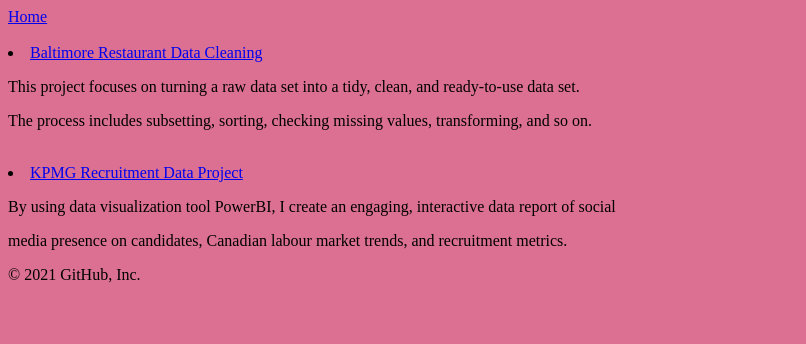
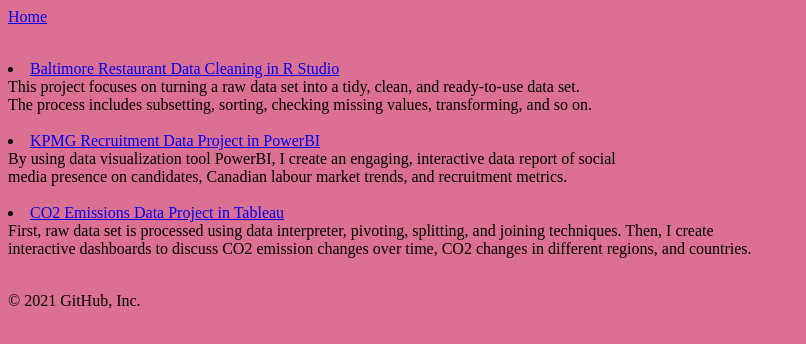
Before and after one commit to queen-alice/queen-alice.github.io, a plain HTML site: page Mini Data Projects/index.html in a window 1280 px wide. Shown: the whole page, without its empty margins (0-806 px from the left). Drawn offline with Linux system fonts and the light colour scheme.

Commit message:
Update index.html

```diff
--- a/Mini Data Projects/index.html
+++ b/Mini Data Projects/index.html
@@ -5,15 +5,24 @@
   <body style="background-color:palevioletred;">
     <a href="/index.html">Home</a>
     <br><br>
+     <p>
+     <li><a href="DataCleansingScript.pdf" target="_blank">Baltimore Restaurant Data Cleaning in R Studio</a> </li>
+     This project focuses on turning a raw data set into a tidy, clean, and ready-to-use data set. <br/>
+     The process includes subsetting, sorting, checking missing values, transforming, and so on.
+     <br></br>
+     <li><a href="KPMGProjectPDF.pdf" target="_blank">KPMG Recruitment Data Project in PowerBI</a> </li>
+     By using data visualization tool PowerBI, I create an engaging, interactive data report of social <br/>
+     media presence on candidates, Canadian labour market trends, and recruitment metrics.
+     <br></br>
+     <li><a href="https://public.tableau.com/views/CO2EmissionData_16087675585590/Dashboard2?:language=en&:display_count=y&publish=yes&:origin=viz_share_link" target="_blank">CO2 Emissions Data Project in Tableau </a> </li>
+     First, raw data set is processed using data interpreter, pivoting, splitting, and joining techniques. Then, I create<br/>
+     interactive dashboards to discuss CO2 emission changes over time, CO2 changes in different regions, and countries.
+     <br></br>
 
-     <li><a href="DataCleansingScript.pdf" target="_blank">Baltimore Restaurant Data Cleaning </a> </li>
-     <p> This project focuses on turning a raw data set into a tidy, clean, and ready-to-use data set. </p>
-     <p> The process includes subsetting, sorting, checking missing values, transforming, and so on.
-     <br></br>
-     <li><a href="KPMGProjectPDF.pdf" target="_blank">KPMG Recruitment Data Project </a>
-     <p> By using data visualization tool PowerBI, I create an engaging, interactive data report of social </p>
-     <p> media presence on candidates, Canadian labour market trends, and recruitment metrics. </p>
-     </li>
+
+
+
+     </p>
 
  </body>
 </html>
```
